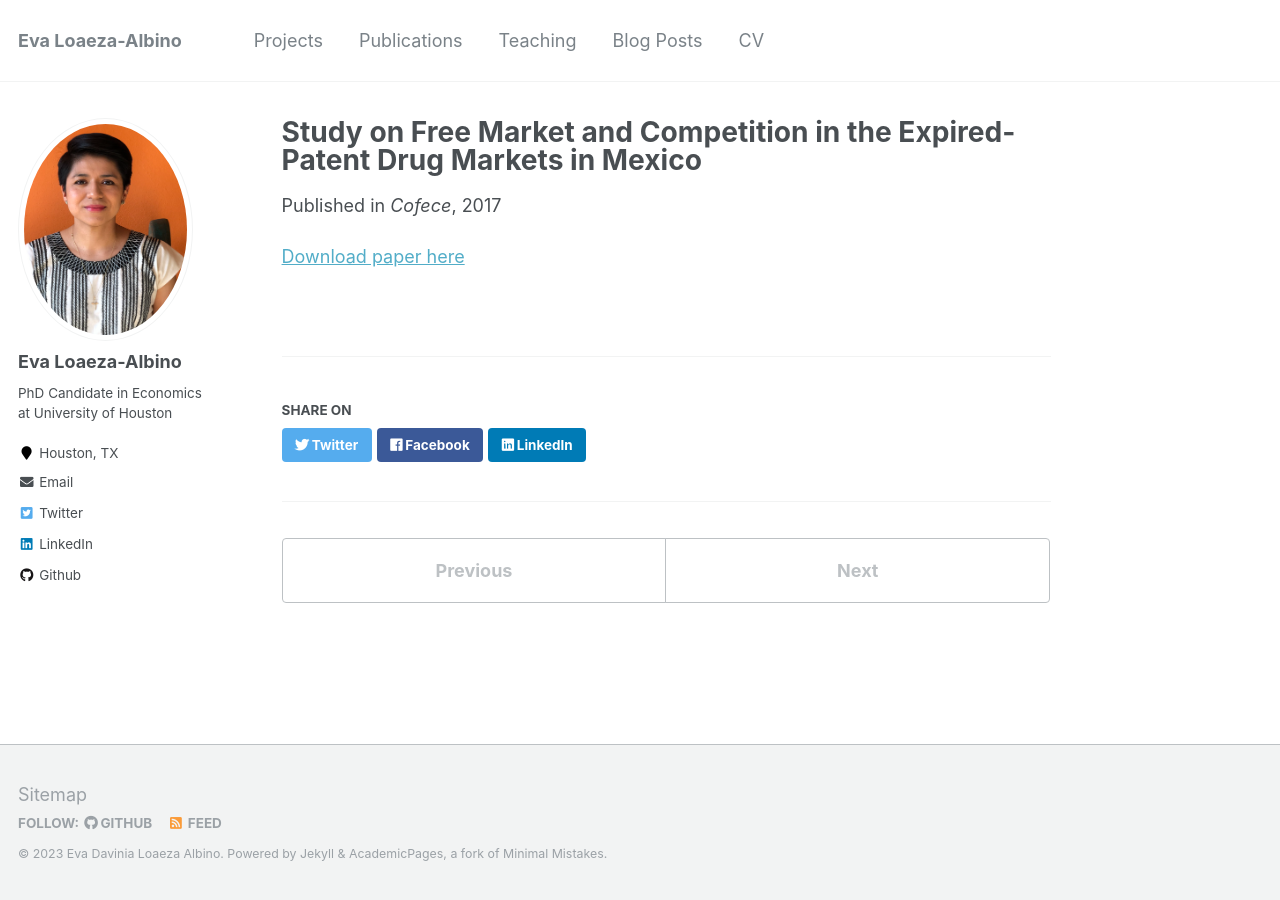
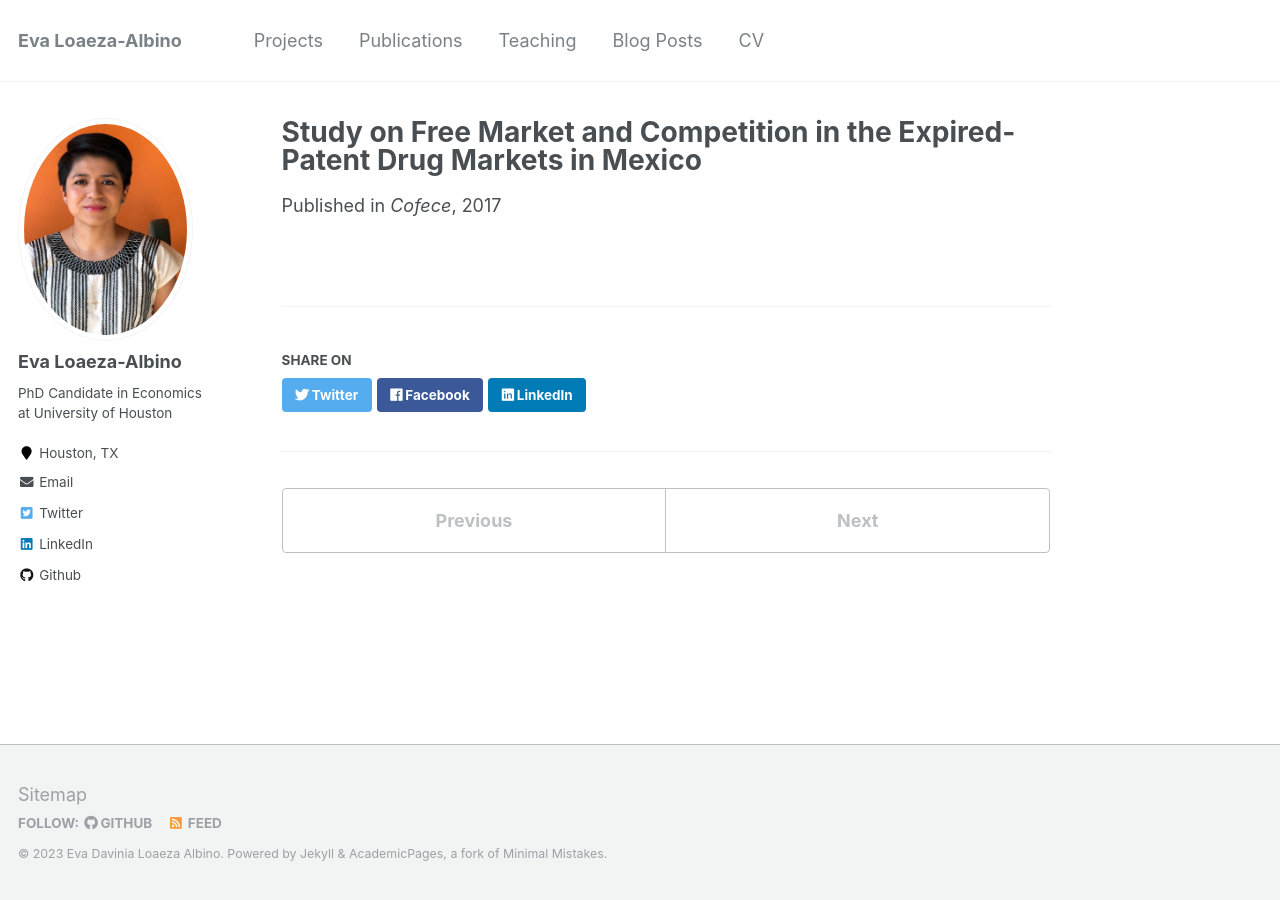
Before and after one commit to evaloaeza/evaloaeza.github.io, a Jekyll site: the page built from _publications/2015-10-01-paper-title-number-3.md, in a window 1280 px wide. Built offline with Jekyll 4.4.1, drawn with Linux system fonts in a browser that asks for light colours.

Commit message:
Update 2015-10-01-paper-title-number-3.md

```diff
--- a/_publications/2015-10-01-paper-title-number-3.md
+++ b/_publications/2015-10-01-paper-title-number-3.md
@@ -7,6 +7,3 @@ date: 2017-10-01
 venue: 'Cofece'
 paperurl: 'https://www.cofece.mx/study-on-free-market-and-competition-in-the-expired-patent-drug-markets-in-mexico-cofece-in-2017/'
 ---
-
-
-[Download paper here](https://www.cofece.mx/study-on-free-market-and-competition-in-the-expired-patent-drug-markets-in-mexico-cofece-in-2017/)
```
